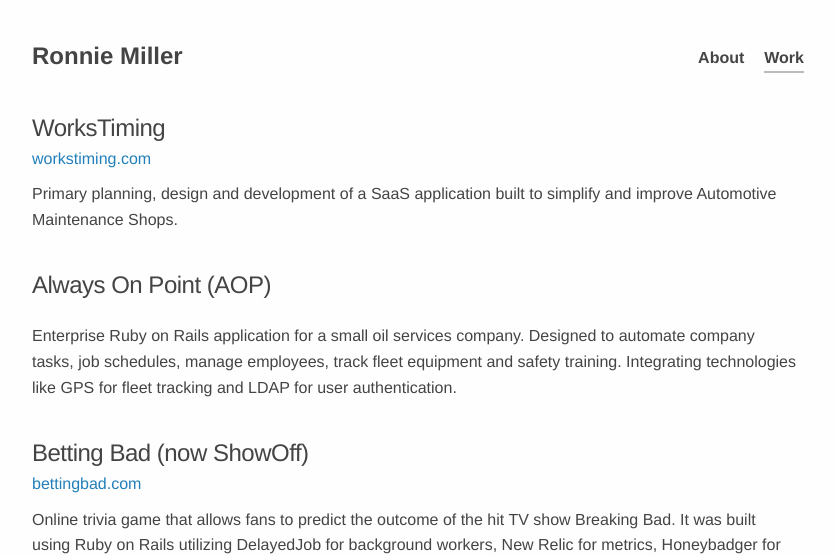
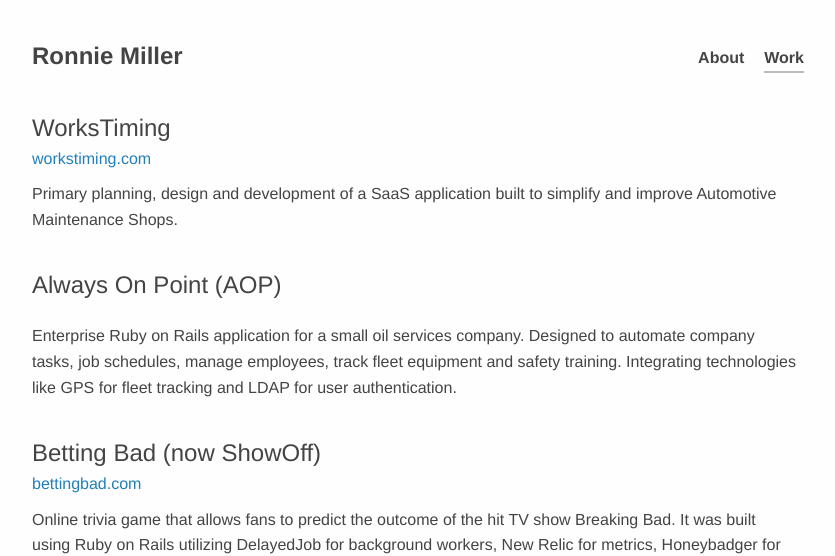
Before and after one commit to mlr/mlr.github.com, a Jekyll site: the page built from work.html, in a window 1280 px wide. Shown: the top 556 px of the page, without its empty margins (226-1061 px from the left). Built offline with Jekyll 4.4.1, drawn with Linux system fonts in a browser that asks for light colours; some web fonts are replaced.

Commit message:
Minor letter spacing change for headings

```diff
--- a/_sass/_skeleton.scss
+++ b/_sass/_skeleton.scss
@@ -153,12 +153,12 @@
   font-weight: 300;
   margin-top: 0;
   margin-bottom: 2rem; }
-h1 { font-size: 4.0rem; line-height: 1.2;  letter-spacing: -.1rem;}
-h2 { font-size: 3.6rem; line-height: 1.25; letter-spacing: -.1rem; }
-h3 { font-size: 3.0rem; line-height: 1.3;  letter-spacing: -.1rem; }
-h4 { font-size: 2.4rem; line-height: 1.35; letter-spacing: -.08rem; }
-h5 { font-size: 1.8rem; line-height: 1.5;  letter-spacing: -.05rem; }
-h6 { font-size: 1.5rem; line-height: 1.6;  letter-spacing: 0; }
+h1 { font-size: 4.0rem; line-height: 1.2;  }
+h2 { font-size: 3.6rem; line-height: 1.25; }
+h3 { font-size: 3.0rem; line-height: 1.3;  }
+h4 { font-size: 2.4rem; line-height: 1.35; }
+h5 { font-size: 1.8rem; line-height: 1.5;  }
+h6 { font-size: 1.5rem; line-height: 1.6;  }
 
 /* Larger than phablet */
 @media (min-width: $larger-than-phablet) {
```
